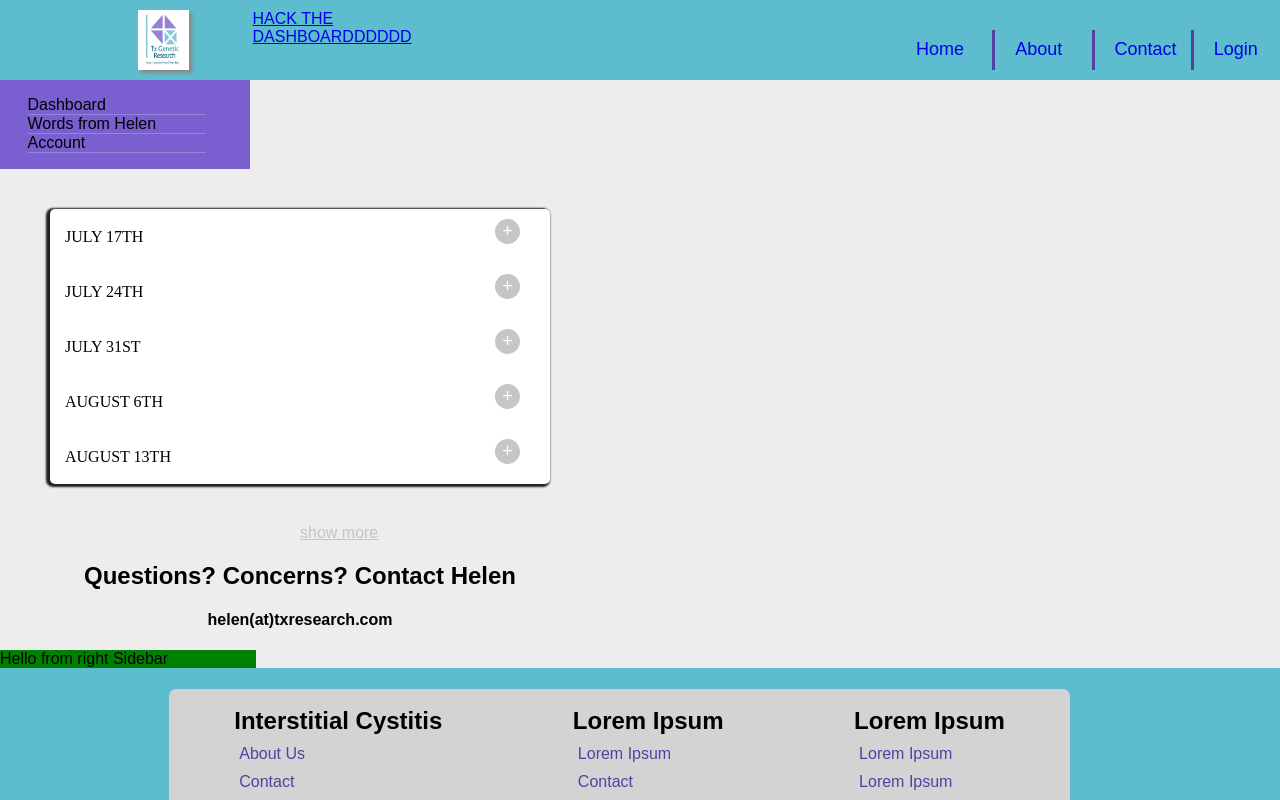
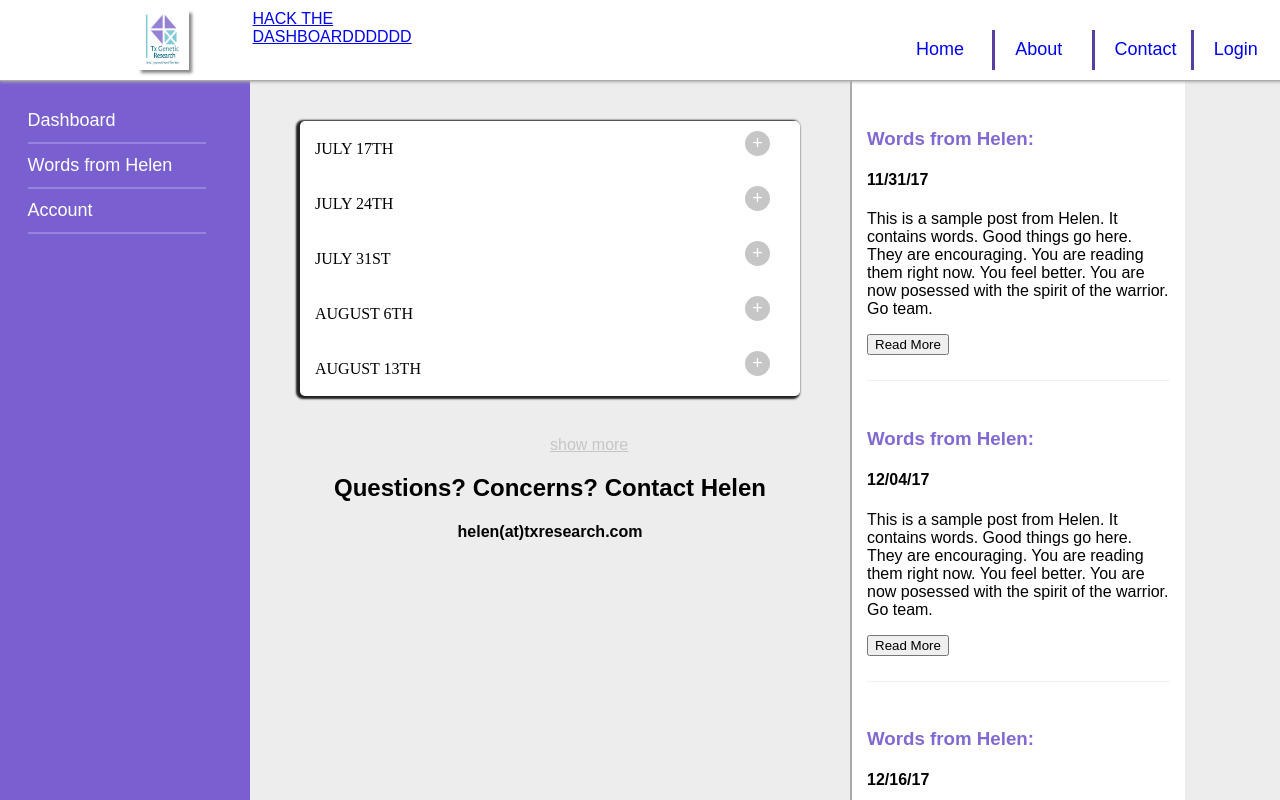
Before and after one commit to maftoun95/helenIC, a React (Create React App) app: page /UserDashboard in a window 1280 px wide. Shown: the top 800 px of the page. Built offline with nearby package versions, Linux system fonts and the light colour scheme; a web font is replaced by a local one.

Commit message:
fixing user dashboard styles. Closing in on mock up

```diff
--- a/src/components/SidebarRight.jsx
+++ b/src/components/SidebarRight.jsx
@@ -1,11 +1,34 @@
 import React, { Component } from 'react';
+import WordsPost from './WordsPost.jsx';
 
 export default class SidebarLeft extends Component {
     render(){
         return (
-          <div className={this.props.className}>
-            <div>Hello from right Sidebar</div>
-          </div>
+            <div className={this.props.className}>
+                <WordsPost date={fry.word1.date} text={fry.word1.text} className={'wordsPost'}/>
+                <WordsPost date={fry.word2.date} text={fry.word1.text} className={'wordsPost'}/>
+                <WordsPost date={fry.word3.date} text={fry.word1.text} className={'wordsPost'}/>
+                <WordsPost date={fry.word4.date} text={fry.word1.text} className={'wordsPost'}/>
+            </div>
         )
     }
 }
+
+const fry = {
+    word1: {
+        date: '11/31/17',
+        text: 'This is a sample post from Helen. It contains words. Good things go here. They are encouraging. You are reading them right now. You feel better. You are now posessed with the spirit of the warrior. Go team.'
+    },
+    word2: {
+        date: '12/04/17',
+        text: 'This is a sample post from Helen. It contains words. Good things go here. They are encouraging. You are reading them right now. You feel better. You are now posessed with the spirit of the warrior. Go team.'
+    },
+    word3: {
+        date: '12/16/17',
+        text: 'This is a sample post from Helen. It contains words. Good things go here. They are encouraging. You are reading them right now. You feel better. You are now posessed with the spirit of the warrior. Go team.'
+    },
+    word4: {
+        date: '12/27/17',
+        text: 'This is a sample post from Helen. It contains words. Good things go here. They are encouraging. You are reading them right now. You feel better. You are now posessed with the spirit of the warrior. Go team.'
+    }
+};
--- /dev/null
+++ b/src/components/WordsPost.jsx
@@ -0,0 +1,14 @@
+import React, { Component } from 'react';
+
+export default class WordsPost extends Component {
+    render(){
+        return (
+            <div className={this.props.className}>
+                <h3>Words from Helen:</h3>
+                <h4>{this.props.date}</h4>
+                <p>{this.props.text}</p>
+                <button>Read More</button>
+            </div>
+        )
+    }
+}
--- a/src/components/homepage.css
+++ b/src/components/homepage.css
@@ -6,10 +6,14 @@
 .navWrapper {
     display: flex;
     height: 60px;
-    background-color: #5DBCCE;
+    background-color: #fff;;
+    border-bottom: 1px solid #AAA;
+    box-shadow: 0px 1px 3px 0px #AAA;
     width: 100%;
     margin: 0 auto;
     padding: 10px;
+    z-index: 1;
+    position: relative;
 }
 
 .navImage {
--- a/src/index.css
+++ b/src/index.css
@@ -2,5 +2,5 @@ body {
   margin: 0;
   padding: 0;
   font-family: 'Proza Libre', sans-serif;
-  background-color: #9581D6;
+  background-color: #EDEDED;
 }
--- a/src/pages/UserDashboard.css
+++ b/src/pages/UserDashboard.css
@@ -2,33 +2,51 @@
     --userDashHeight: 80%;
 }
 .userDashboard{
-    display: block;
+     display: flex;
     background: #EDEDED;
+    z-index: -1;
 }
 
+/* Left Sidebar */
 .leftSidebar{
-    background: red;
     background-color: #7a5fd0;
     display: inline-block;
     width: 250px;
     vertical-align: top;
+    font-size: 18px;
+    color: white;
 }
 .leftSidebar > ul{
     list-style: none;
     margin-left: -5%;
 }
 .leftSidebar > ul > li{
-  border-bottom: 1px solid #9883DA;
+    border-bottom: 2px solid #9883DA;
     width: 80%;
+    padding: 11px 0;
 }
 
+/* Right Sidebar */
 .rightSidebar{
     vertical-align: top;
-    background: green;
+    background: #FFF;
     display: inline-block;
-    width: 20%;
+    width: 333px;
+    border-left: 2px solid #AAA;
 }
 
+.wordsPost {
+    margin: 15px;
+    padding-bottom: 25px;
+    padding-top: 13px;
+    border-bottom: 1px solid #F0F0F0;
+}
+
+.wordsPost > h3 {
+    color: #8168D2;
+}
+
+/* Center Console */
 .centerConsole{
     vertical-align: top;
     width: 600px;
```
Also changed, not shown: src/components/SidebarLeft.jsx (indentation only). Lines whose indentation alone changed are shown as unchanged.
